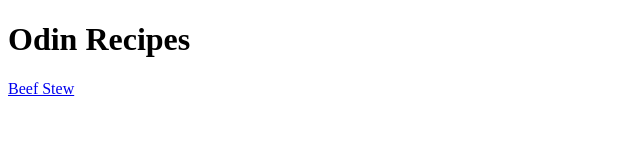
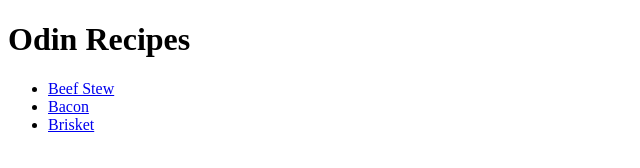
Before and after one commit to hunderachiever/odin-recipes, a plain HTML site: page index.html in a window 1280 px wide. Shown: the whole page, without its empty margins (0-640 px from the left). Drawn offline with Linux system fonts and the light colour scheme.

Commit message:
add links to brisket.html and bacon.html put recipes in list

```diff
--- a/index.html
+++ b/index.html
@@ -6,7 +6,11 @@
 </head>
 <body>
     <h1>Odin Recipes</h1>
-    <a href="recipes/beef-stew.html">Beef Stew</a>
+    <ul>
+        <li><a href="recipes/beef-stew.html">Beef Stew</a></li>
+        <li><a href="recipes/bacon.html">Bacon</a></li>
+        <li><a href="recipes/brisket.html">Brisket</a></li>
+    </ul>
+
 </body>
-
 </html>
```
